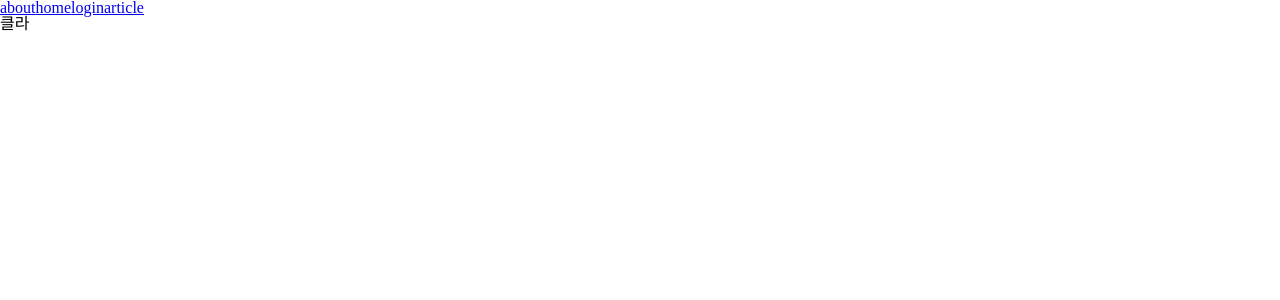
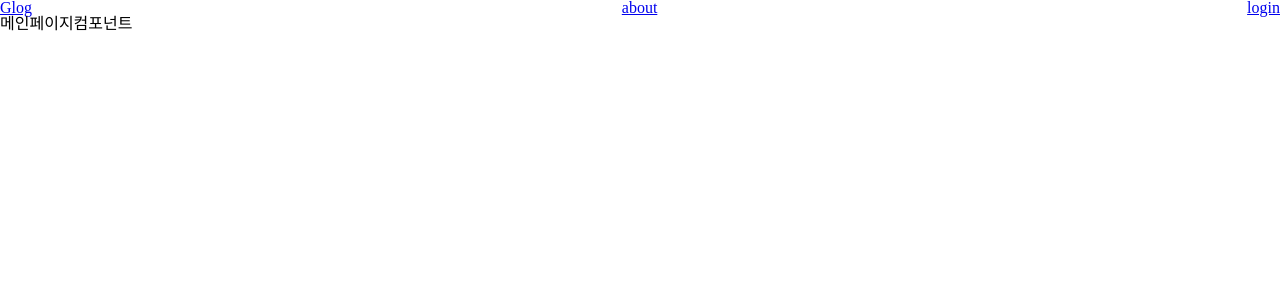
Before and after one commit to junzero741/Glog, a React app: page / in a window 1280 px wide. Shown: the top 300 px of the page. Built offline with nearby package versions, Linux system fonts and the light colour scheme.

Commit message:
feat :  라우팅처리와 헤더에서 페이지 이동 기능 추가

```diff
--- a/src/App.tsx
+++ b/src/App.tsx
@@ -1,28 +1,17 @@
 import React from 'react';
-import { BrowserRouter, Route, Switch, Link } from 'react-router-dom';
+import { BrowserRouter} from 'react-router-dom';
 import { ThemeProvider } from 'styled-components';
 import GlobalStyles from 'styles/GlobalStyles';
 import theme from 'styles/theme';
 import Client from './Client';
-import AboutPage from 'pages/AboutPage';
-import ArticlePage from 'pages/ArticlePage';
-import LoginPage from 'pages/LoginPage';
+
 
 const App = () => {
   return (
     <BrowserRouter>
       <ThemeProvider theme={theme}>
         <GlobalStyles />
-        <Link to='/about'>about</Link>
-        <Link to='/'>home</Link>
-        <Link to='/login'>login</Link>
-        <Link to='/article'>article</Link>
-        <Switch>
-          <Route exact path='/' component={Client} />
-          <Route path='/about' component={AboutPage} />
-          <Route path='/login' component={LoginPage} />
-          <Route path='/article' component={ArticlePage} />
-        </Switch>
+        <Client />
       </ThemeProvider>
     </BrowserRouter>
   );
--- a/src/Client.tsx
+++ b/src/Client.tsx
@@ -1,6 +1,23 @@
 import React from 'react';
+import { Route, Switch} from 'react-router-dom';
+import Header from 'components/Header';
+import LoginPage from 'pages/LoginPage';
+import AboutPage from 'pages/AboutPage';
+import PostPage from 'pages/PostPage';
+import MainPage from 'pages/MainPage';
+
 
 const Client = () => {
-  return <div>클라</div>;
+  return (
+    <>
+        <Header />
+        <Switch>
+          <Route exact path="/" component={MainPage} />
+          <Route exact path="/about" component={AboutPage} />
+          <Route exact path="/login" component={LoginPage} />
+          <Route exact path="/posts/:id" component={PostPage} />
+        </Switch>
+    </>
+    );
 };
 export default Client;
--- /dev/null
+++ b/src/components/Header.tsx
@@ -0,0 +1,22 @@
+import React from 'react';
+import styled from 'styled-components';
+import { Link} from 'react-router-dom';
+
+const Header = () => {
+    return (
+        <HeaderLayout>
+            <Link to ="/">Glog</Link>
+            <Link to ="/about">about</Link>
+            <Link to ="/login">login</Link>
+        </HeaderLayout>
+    )
+}
+
+
+export default Header;
+
+
+const HeaderLayout = styled.div`
+    display: flex;
+    justify-content: space-between;
+`
--- a/src/pages/AboutPage.tsx
+++ b/src/pages/AboutPage.tsx
@@ -3,7 +3,7 @@ import React from 'react';
 const AboutPage = () => {
   return (
     <div>
-      <span>어바웃</span>
+      <span>어바웃페이지컴포넌트</span>
     </div>
   );
 };
--- a/src/pages/ArticlePage.tsx
+++ /dev/null
@@ -1,7 +0,0 @@
-import React from 'react';
-
-const ArticlePage = () => {
-  return <div>아티클</div>;
-};
-
-export default ArticlePage;
--- a/src/pages/LoginPage.tsx
+++ b/src/pages/LoginPage.tsx
@@ -1,7 +1,7 @@
 import React from 'react';
 
 const LoginPage = () => {
-  return <div>로그인</div>;
+  return <div>로그인페이지컴포넌트</div>;
 };
 
 export default LoginPage;
--- a/src/pages/MainPage.tsx
+++ b/src/pages/MainPage.tsx
@@ -1,7 +1,7 @@
 import React from 'react';
 
 const MainPage = () => {
-  return <div>메인</div>;
+  return <div>메인페이지컴포넌트</div>;
 };
 
 export default MainPage;
--- /dev/null
+++ b/src/pages/PostPage.tsx
@@ -0,0 +1,7 @@
+import React from 'react';
+
+const PostPage = () => {
+  return <div>포스트페이지컴포넌트</div>;
+};
+
+export default PostPage;
```
